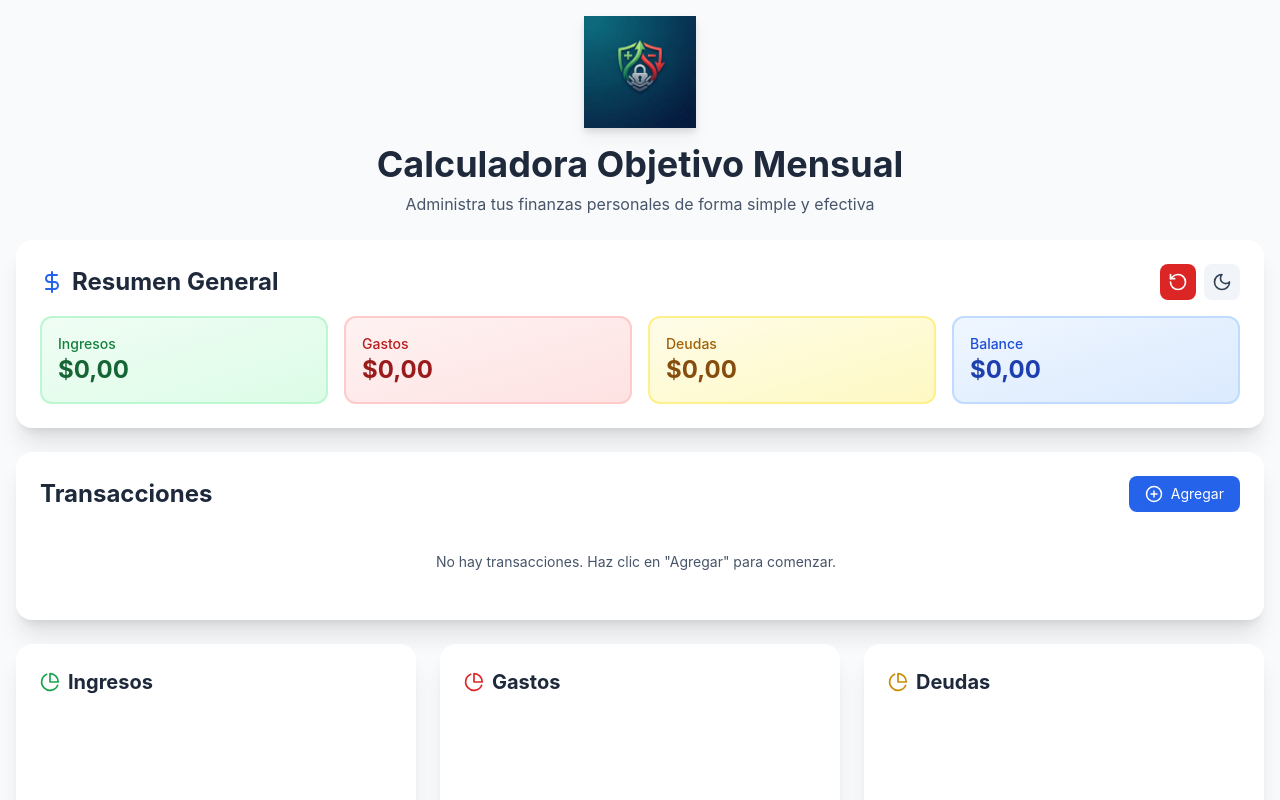
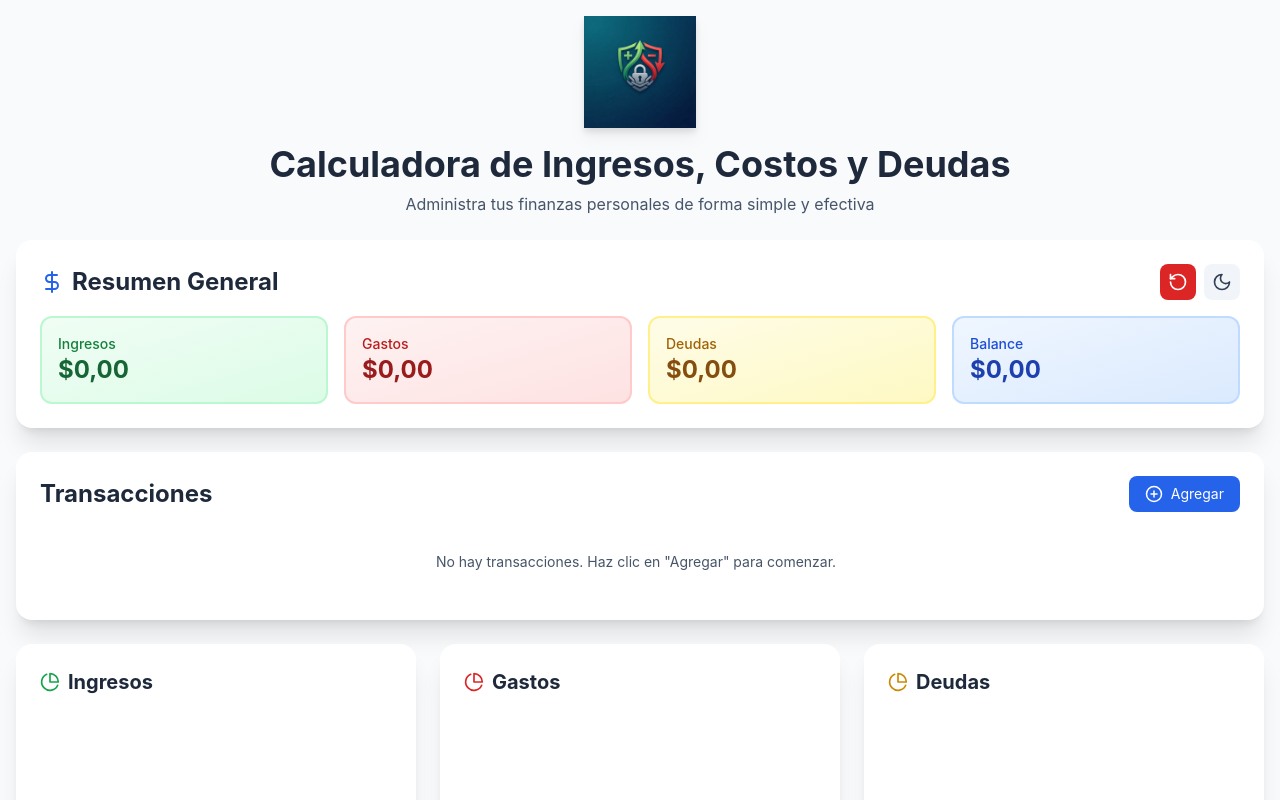
Before and after one commit to santipuche/CalculadoraIngresosGastosDeudas, a React (Vite) app: page / in a window 1280 px wide. Shown: the top 800 px of the page. Built offline with nearby package versions, Linux system fonts and the light colour scheme.

Commit message:
Actualizar nombre de la aplicación
- Cambiar nombre a "Calculadora de Ingresos, Costos y Deudas"
- Actualizar título principal en la interfaz
- Actualizar título y meta descripción en index.html
- Actualizar nombre en manifest PWA (nombre completo y corto)
- Actualizar alt del logo

```diff
--- a/index.html
+++ b/index.html
@@ -4,8 +4,8 @@
     <meta charset="UTF-8" />
     <link rel="icon" type="image/png" href="/logo.png" />
     <meta name="viewport" content="width=device-width, initial-scale=1.0" />
-    <meta name="description" content="Calculadora Objetivo Mensual - Administra tus finanzas personales de forma simple y efectiva" />
-    <title>Calculadora Objetivo Mensual</title>
+    <meta name="description" content="Calculadora de Ingresos, Costos y Deudas - Administra tus finanzas personales de forma simple y efectiva" />
+    <title>Calculadora de Ingresos, Costos y Deudas</title>
   </head>
   <body>
     <div id="root"></div>
--- a/src/App.jsx
+++ b/src/App.jsx
@@ -346,11 +346,11 @@ export default function PresupuestoMensual() {
         <div className="text-center mb-6">
           <img
             src="/logo.png"
-            alt="Logo Calculadora Objetivo Mensual"
+            alt="Logo Calculadora de Ingresos, Costos y Deudas"
             className="w-24 h-24 sm:w-28 sm:h-28 mx-auto mb-4 drop-shadow-lg"
           />
           <h1 className={`text-3xl sm:text-4xl font-bold ${textPrimary} mb-2`}>
-            Calculadora Objetivo Mensual
+            Calculadora de Ingresos, Costos y Deudas
           </h1>
           <p className={`${textSecondary} text-sm sm:text-base`}>
             Administra tus finanzas personales de forma simple y efectiva
--- a/vite.config.js
+++ b/vite.config.js
@@ -10,8 +10,8 @@ export default defineConfig({
       registerType: 'autoUpdate',
       includeAssets: ['logo.png'],
       manifest: {
-        name: 'Calculadora Objetivo Mensual',
-        short_name: 'Objetivo Mensual',
+        name: 'Calculadora de Ingresos, Costos y Deudas',
+        short_name: 'Calc. Finanzas',
         description: 'Administra tus finanzas personales de forma simple y efectiva',
         theme_color: '#2563eb',
         background_color: '#0f172a',
```
